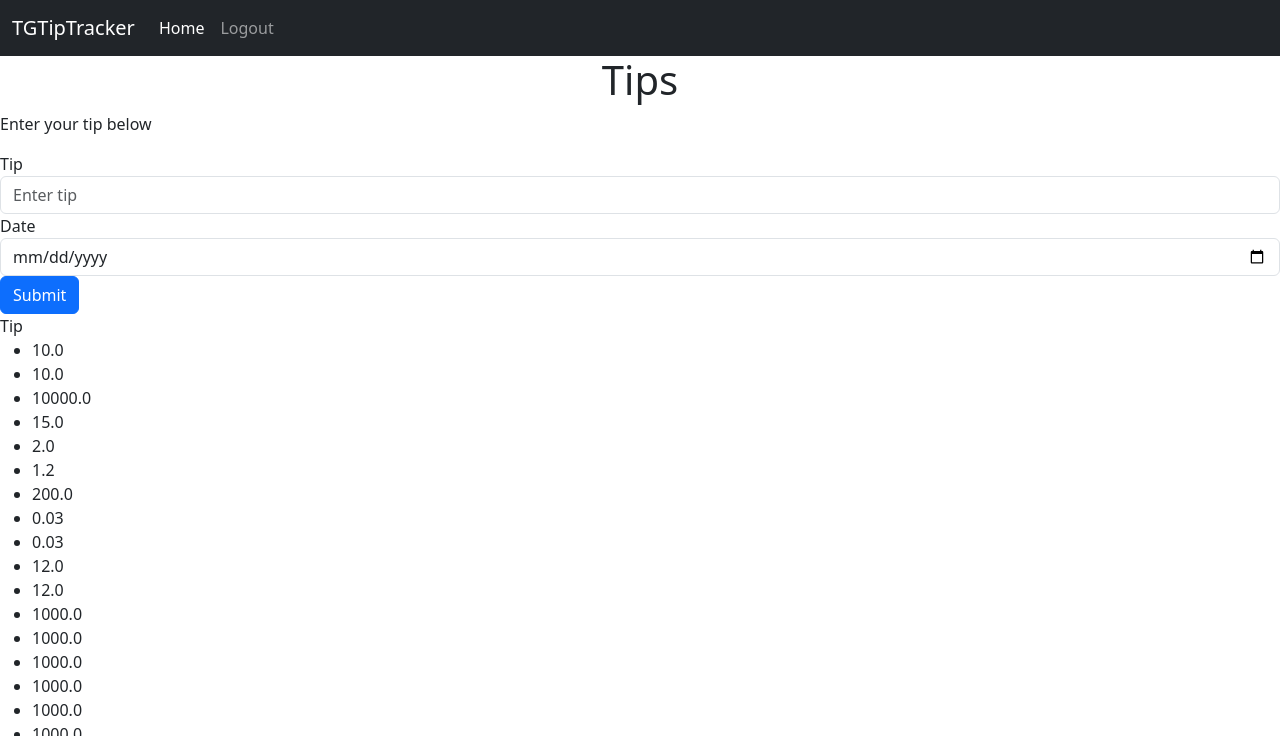
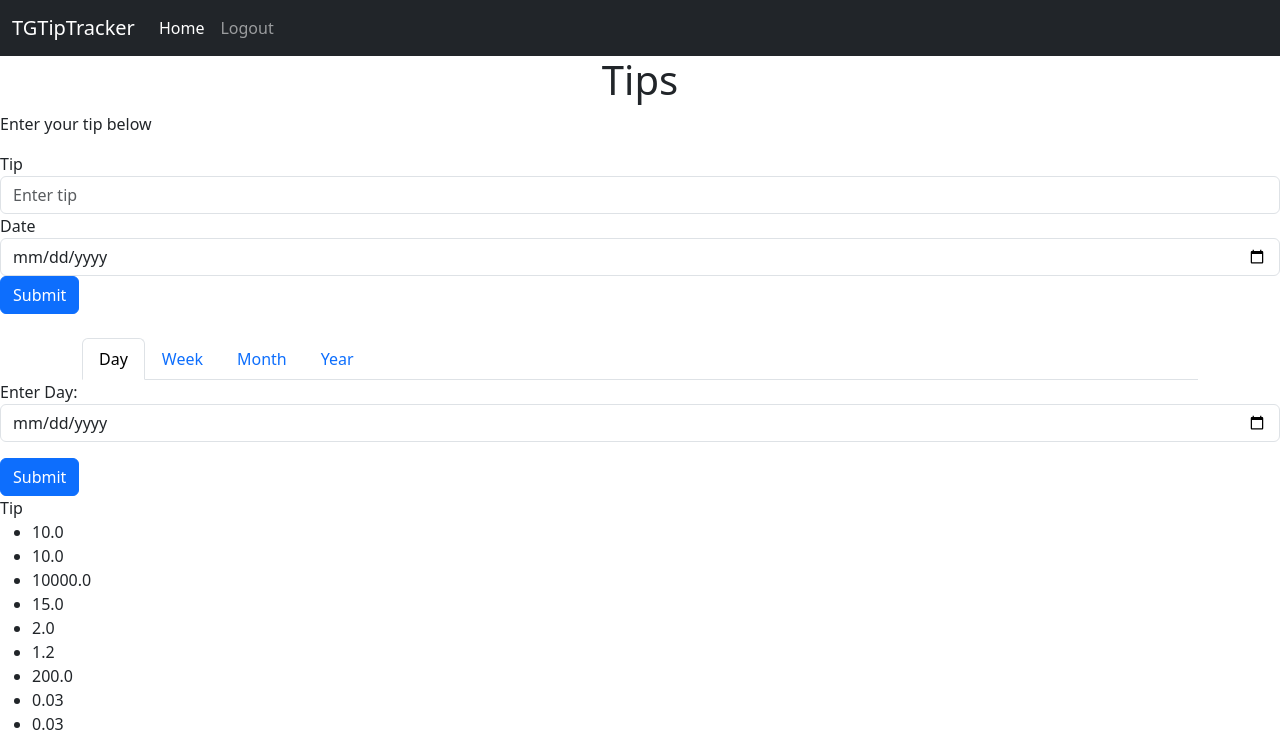
Before and after one commit to zlyons70/TipTrackerWebsite, a Flask app: page / in a window 1280 px wide. Shown: the top 736 px of the page. Run offline with Flask 3, Linux system fonts and the light colour scheme; a user stored in the database is signed in; data comes from the database, SQL or seed files in the repository; both versions use the stored data as it was after the commit.

Commit message:
Started messing with bootstrap tabs

```diff
--- /dev/null
+++ b/website/get_tip_functions.py
@@ -0,0 +1,48 @@
+from .models import Earning
+from flask_login import current_user
+from sqlalchemy.sql import func
+
+def get_tips_total()->list:
+    '''Used to get all tips from a user'''
+    earnings = Earning.query.filter_by(user_id=current_user.id).all()
+    total = [earnings.data for earnings in earnings]
+    return total
+
+def get_tips_month(month: int, year: int)->list:
+    '''Used to get tips in current Month'''
+    total = []
+    earnings = (Earning.query
+                .filter_by(user_id=current_user.id)
+                .filter(func.extract('month', Earning.date) == month)
+                .filter(func.extract('year', Earning.date) == year)
+                .all())
+    total = [earnings.data for earnings in earnings]
+    return total
+
+def get_tips_year(year: int)->list:
+    '''Used to get tips in current Year'''
+    earnings = (Earning.query.filter_by(user_id=current_user.id)
+                .filter(func.extract('year', Earning.date) == year)
+                .all())
+    total = [earnings.data for earnings in earnings]
+    return total
+
+def get_tips_day( month: int, day: int, year: int)->list:
+    '''Used to get tips in current Day'''
+    earnings = (Earning.query.filter_by(user_id=current_user.id)
+                .filter(func.extract('day', Earning.date) == day)
+                .filter(func.extract('month', Earning.date) == month)
+                .filter(func.extract('year', Earning.date) == year)
+                .all())
+    total = [earnings.data for earnings in earnings]
+    return total
+
+def get_tips_week(month: int, start_day: int, end_day: int,  year: int)->list:
+    '''Used to get tips of a selected week'''
+    earnings = (Earning.query.filter_by(user_id=current_user.id)
+                .filter(func.extract('year', Earning.date) == year)
+                .filter(func.extract('month', Earning.date) == month)
+                .filter(func.extract('day', Earning.date) >= start_day)
+                .filter(func.extract('day', Earning.date) <= end_day))
+    total = [earnings.data for earnings in earnings]
+    return total
--- a/website/models.py
+++ b/website/models.py
@@ -10,7 +10,6 @@ class Earning(db.Model):
     # the below data that our user will be storing is going to be the tip number
     data = db.Column(db.Float, nullable=False)
     # this automatically sets the date to the current date and time
-    #TODO Will need to change in the future
     date = db.Column(db.DateTime(timezone=True))
     # This is a foreign key that is linked to the user table
     # this is used to link the note to the user
@@ -24,5 +23,5 @@ class User(db.Model, UserMixin):
     email = db.Column(db.String(150), unique=True)
     password = db.Column(db.String(150))
     username = db.Column(db.String(150), unique=True)
-    # below is essentially a list of all notes the user has created
+    # below is essentially a list of all earnings the user has created
     earning = db.relationship('Earning')
--- a/website/templates/home.html
+++ b/website/templates/home.html
@@ -14,6 +14,48 @@
             <input type="date" class="form-control" id="date" name="date" placeholder="Enter date in MM/DD/YY" required>
         </div>
         <button type="submit" class="btn btn-primary">Submit</button>
+    </br>
+    </br>
+
+    <div class="container">
+        <nav>
+            <div class="nav nav-tabs" id="nav-tab" role="tablist">
+                <button class="nav-link active" id="nav-day-tab" data-bs-toggle="tab"
+                data-bs-target="#nav-day" type="button" role="tab" aria-controls="nav-day"
+                aria-selected="true">Day</button>
+
+                <button class="nav-link" id="nav-week-tab" data-bs-toggle="tab"
+                data-bs-target="#nav-week" type="button" role="tab" aria-controls="nav-week"
+                aria-selected="false">Week</button>
+
+                <button class="nav-link" id="nav-month-tab" data-bs-toggle="tab"
+                data-bs-target="#nav-month" type="button" role="tab" aria-controls="nav-month"
+                aria-selected="false">Month</button>
+
+                <button class="nav-link" id="nav-year-tab" data-bs-toggle="tab"
+                data-bs-target="#nav-year" type="button" role="tab" aria-controls="nav-year"
+                aria-selected="false">Year</button>
+            </div>
+        </nav>
+    </div>
+
+    <div class="tab-content" id="nav-tabContent">
+        <div class="tab-pane fade show active" id="nav-day" role="tabpanel" aria-labelledby="nav-day-tab">
+            <div id="dayForm">
+                <label for="dayInput">Enter Day:</label>
+                <input type="Date" id="dayInput" class="form-control mb-3">
+                <button id="submitDay" class="btn btn-primary">Submit</button>
+            </div>
+        </div>
+
+        <div class="tab-pane fade show" id="nav-week" role="tabpanel" aria-labelledby="nav-week-tab">
+            <div id="dayForm">
+                <label for="dayInput">Enter Day:</label>
+                <input type="Date" id="dayInput" class="form-control mb-3">
+                <button id="submitDay" class="btn btn-primary">Submit</button>
+            </div>
+        </div>
+    </div>
         <div class="form-group">
             <label for="tip">Tip</label>
             {% if tips %}
--- a/website/views.py
+++ b/website/views.py
@@ -4,8 +4,7 @@ from flask_login import login_required, current_user
 from .models import Earning
 from . import db
 from datetime import datetime
-from sqlalchemy.sql import func
-
+from .get_tip_functions import get_tips_total, get_tips_month, get_tips_week, get_tips_day, get_tips_year
 views = Blueprint('views', __name__)
 
 @views.route('/', methods=['GET', 'POST'])
@@ -25,35 +24,9 @@ def home()->str:
 
     tips = get_tips_total()
     print("here")
-    month = get_tips_month()
+    month = get_tips_month(5, 2023)
     print(month)
-
+    print("below I'm testing the week function")
+    week = get_tips_week(5, 1, 7, 2023)
+    print(week)
     return render_template('home.html', user=current_user, tips=tips)
-
-def get_tips_total()->list:
-    '''Used to get all tips from a user'''
-    earnings = Earning.query.filter_by(user_id=current_user.id).all()
-    total = [earnings.data for earnings in earnings]
-    return total
-
-#TODO: Implement ability for user to input the month they want to view
-def get_tips_month()->list:
-    '''Used to get tips in current Month'''
-    total = []
-    current_month = datetime.now().month
-    earnings = (Earning.query
-                .filter_by(user_id=current_user.id)
-                .filter(func.extract('month', Earning.date) == current_month)
-                .all())
-    total = [earnings.data for earnings in earnings]
-    return total
-
-# TODO: Implement ability for user to input the year they want to view
-def get_tips_year()->list:
-    '''Used to get tips in current Year'''
-    current_year = datetime.now().year
-    earnings = (Earning.query.filter_by(user_id=current_user.id)
-                .filter(func.extract('year', Earning.date) == current_year)
-                .all())
-    total = [earnings.data for earnings in earnings]
-    return total
```
Also changed, not shown: website/templates/dropdown.js (added, +32 -0 lines), instance/database.db.
